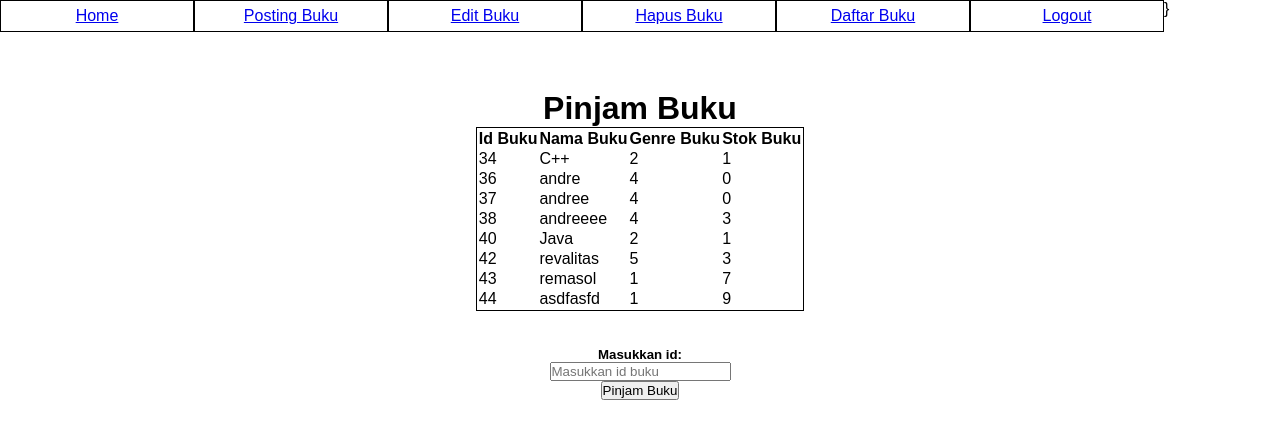
After one commit to eriksonandre/tubes_pi_kelompok1, a PHP site: page /pinjambuku.php in a window 1280 px wide. The commit adds this page. Shown: the top 439 px of the page. Run offline with PHP 8.4, Linux system fonts and the light colour scheme; the visitor is signed in with stand-in values (Sample User, id 1); data comes from the database, SQL or seed files in the repository.

Commit message:
Add files via upload

```diff
--- /dev/null
+++ b/tubes-pi-kelompok1/pinjambuku.php
@@ -0,0 +1,99 @@
+<?php
+session_start();
+
+?>
+<!DOCTYPE html>
+<html>
+<head>
+	<meta charset="utf-8">
+	<meta name="viewport" content="width=device-width, initial-scale=1">
+	<link rel="stylesheet" type="text/css" href="style.css">
+	<title>Halaman Beranda</title>
+</head>
+<body>
+	<ul>
+		<li><a href="beranda.php">Home</a></li>
+
+		<?php
+		//membuat fitur khusus admin
+		$level = $_SESSION['level'] ==  'admin';
+		if($level){
+		  ?>
+		}
+		<li><a href="postingbuku.php">Posting Buku</a></li>
+		<li><a href="editbuku.php">Edit Buku</a></li>
+		<li><a href="hapusbuku.php">Hapus Buku</a></li>
+		<?php
+			}
+		?>
+		<li><a href="daftarbuku.php">Daftar Buku</a></li>
+
+
+		<?php
+		if($_SESSION['level'] == 'user'){
+		?>
+		<li><a href="pinjambuku.php">Pinjam Buku</a></li>
+		<li><a href="bukudipinjam.php">Buku Yang Dipinjam</a></li>
+		<?php
+			}
+		?>
+		<li><a href="logout.php">Logout</a></li>
+
+
+	</ul>
+	<br><br>
+	<br><br>
+	<center>
+		<h1>Pinjam Buku</h1>
+		<form action="post_pinjam_buku.php" method="POST">
+
+		<?php
+		include "koneksi.php";
+
+		  $sql=mysqli_query($conn, "SELECT * FROM buku");
+		  echo '
+		  <table style="border: 1px solid black;">
+		  <thead>
+
+		  	<tr>
+		  		<th>Id Buku</th>
+		  		<th>Nama Buku</th>
+		  		<th>Genre Buku</th>
+		  		<th>Stok Buku</th>
+		  	</tr>
+		  </thead>
+		  <tbody>';
+		  while ($row = mysqli_fetch_array($sql))
+			{
+				echo '<tr>
+						<td>'.$row['id_buku'].'</td>
+						<td>'.$row['nama_buku'].'</td>
+						<td>'.$row['genre_buku'].'</td>
+						<td>'.$row['stok_buku'].'</td>
+
+
+
+					</tr>';
+			}
+			echo '
+				</tbody>
+
+		  </table>
+
+		  '
+
+
+
+		 ?>
+		   <br><br>
+		   <h5>Masukkan id:</h5>
+		 <input type="text" name="id_buku" placeholder="Masukkan id buku"> <br>
+		<button type="submit" name="submit" onclick="return confirm('Apa anda yakin ingin meminjam?');">Pinjam Buku</button>
+
+
+
+
+		</form>
+	</center>
+</body>
+</html>
```
Also changed, not shown: tubes-pi-kelompok1/bukudipinjam.php (+50 -0 lines), tubes-pi-kelompok1/editbuku.php (+5 -4 lines), tubes-pi-kelompok1/post_pinjam_buku.php (added, +42 -0 lines), tubes-pi-kelompok1/put_buku.php (added, +23 -0 lines).
